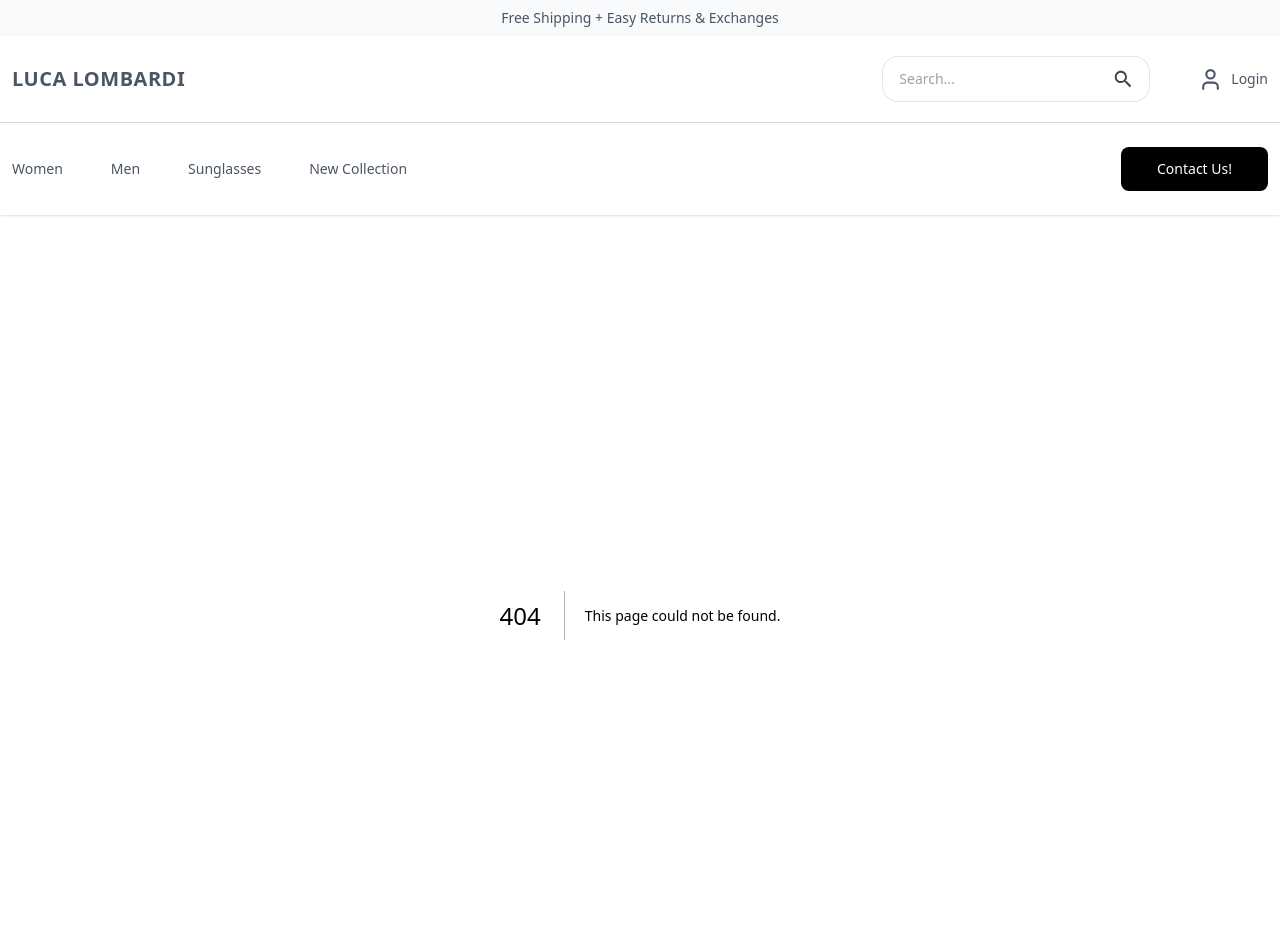
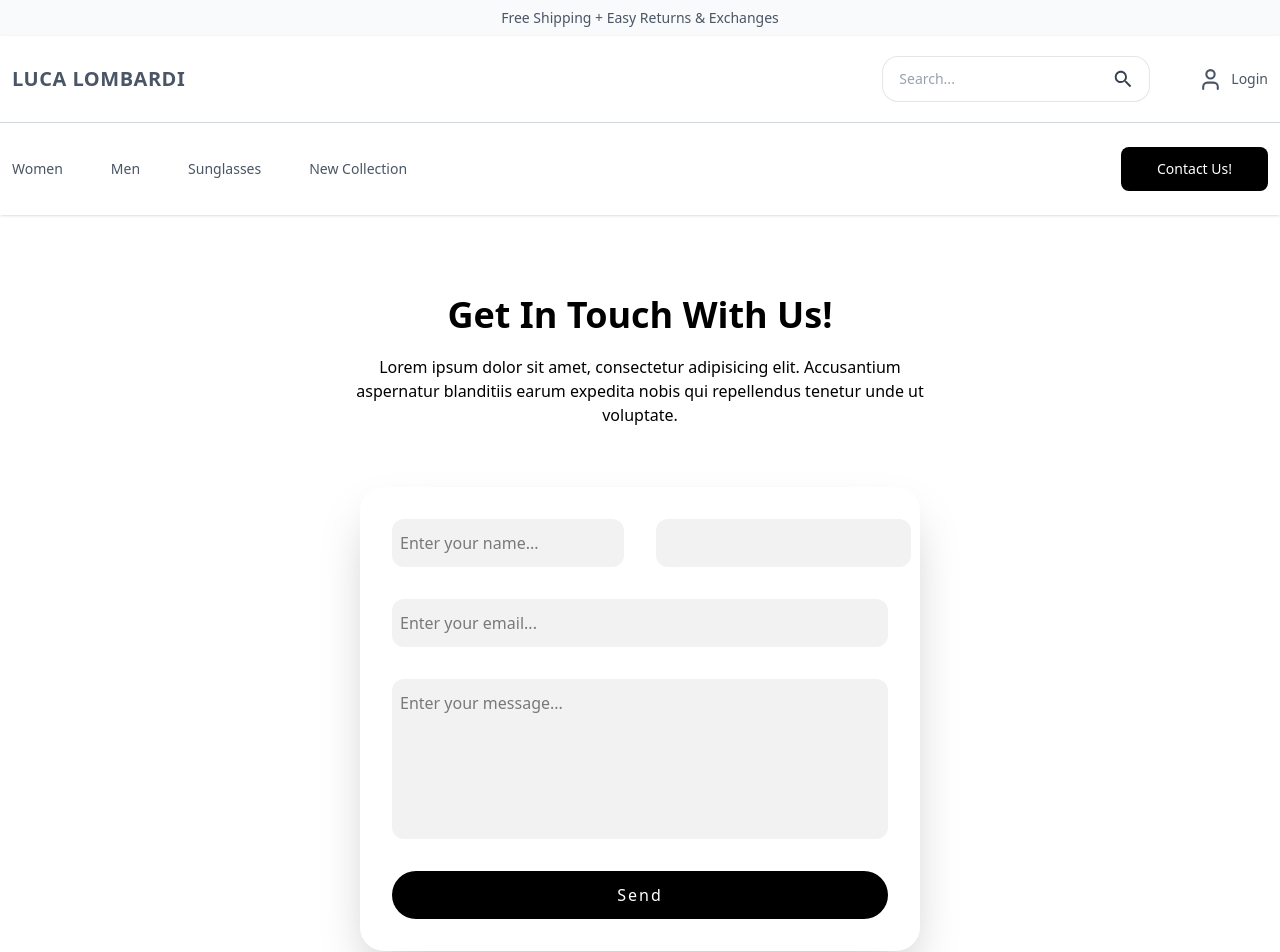
Before and after one commit to Hafis-bv/Luca-Lombardi, a Next.js app: page /contact in a window 1280 px wide. Before the commit this address had no page. Shown: the top 952 px of the page. Built offline with nearby package versions, Linux system fonts and the light colour scheme.

Commit message:
Create error,loading,not-found page contact page

```diff
--- a/package.json
+++ b/package.json
@@ -14,6 +14,7 @@
     "react": "19.2.4",
     "react-dom": "19.2.4",
     "react-icons": "^5.6.0",
+    "react-spinners": "^0.17.0",
     "swiper": "^12.2.0"
   },
   "devDependencies": {
--- /dev/null
+++ b/src/app/contact/page.tsx
@@ -0,0 +1,9 @@
+import { ContactForm } from "./widgets/ContactForm";
+
+export default function Contact() {
+  return (
+    <>
+      <ContactForm />
+    </>
+  );
+}
--- /dev/null
+++ b/src/app/contact/widgets/ContactForm.tsx
@@ -0,0 +1,39 @@
+import { Container } from "@/components/Container";
+import { Input } from "@/components/Input";
+
+export function ContactForm() {
+  return (
+    <div>
+      <div className="flex flex-col items-center text-center gap-5 pt-20">
+        <h1 className="text-4xl font-semibold">Get In Touch With Us!</h1>
+        <p className="max-w-150">
+          Lorem ipsum dolor sit amet, consectetur adipisicing elit. Accusantium
+          aspernatur blanditiis earum expedita nobis qui repellendus tenetur
+          unde ut voluptate.
+        </p>
+      </div>
+      <Container className="pt-15 pb-30 mx-4 p-8">
+        <form className="grid grid-cols-2 gap-8 shadow-2xl rounded-3xl w-full p-8 md:w-140 mx-auto ">
+          <div className="flex flex-col relative col-span-2 md:col-span-1">
+            <Input placeholder="Enter your name..." />
+          </div>
+          <div className="col-span-2 md:col-span-1 bg-[#f2f2f2] rounded-xl px-2">
+            <Input placeholder="" />
+          </div>
+          <div className="flex flex-col relative col-span-2">
+            <Input placeholder="Enter your email..." />
+          </div>
+          <div className="flex flex-col gap-1 col-span-2">
+            <textarea
+              placeholder="Enter your message..."
+              className="bg-[#f2f2f2] py-3 px-2 rounded-xl h-40 outline-none resize-none"
+            />
+          </div>
+          <button className="bg-black col-span-2 text-white w-full font-medium tracking-[2px] py-3 rounded-3xl cursor-pointer">
+            Send
+          </button>
+        </form>
+      </Container>
+    </div>
+  );
+}
--- /dev/null
+++ b/src/app/error.tsx
@@ -0,0 +1,12 @@
+"use client";
+
+export default function Error() {
+  return (
+    <div className="h-screen flex flex-col items-center mt-40">
+      <h1 className="text-8xl text-slate-800 font-bold border-b pb-2.5 mb-10">
+        500
+      </h1>
+      <p className="text-2xl font-medium">Server error</p>
+    </div>
+  );
+}
--- /dev/null
+++ b/src/app/loading.tsx
@@ -0,0 +1,11 @@
+"use client";
+
+import { BeatLoader } from "react-spinners";
+
+export default function Loading() {
+  return (
+    <div className="fixed inset-0 z-100 flex items-center justify-center bg-white">
+      <BeatLoader color="#1d293d" size={25} speedMultiplier={5} />
+    </div>
+  );
+}
--- /dev/null
+++ b/src/app/not-found.tsx
@@ -0,0 +1,10 @@
+export default function NotFound() {
+  return (
+    <div className="h-screen flex flex-col items-center mt-40">
+      <h1 className="text-8xl text-slate-800 font-bold border-b pb-2.5 mb-10">
+        404
+      </h1>
+      <p className="text-2xl font-medium">Page not found</p>
+    </div>
+  );
+}
--- a/src/app/page.tsx
+++ b/src/app/page.tsx
@@ -5,11 +5,11 @@ import { Privacy } from "@/widgets/Privacy";
 
 export default function Home() {
   return (
-    <div>
+    <>
       <Hero />
       <Collections />
       <PopularProducts />
       <Privacy />
-    </div>
+    </>
   );
 }
--- /dev/null
+++ b/src/components/Input.tsx
@@ -0,0 +1,35 @@
+"use client";
+
+import clsx from "clsx";
+
+interface InputProps {
+  placeholder?: string;
+  type?: string;
+  name?: string;
+  value?: string;
+  onChange?: () => void;
+  className?: string;
+}
+
+export function Input({
+  placeholder,
+  type = "text",
+  name,
+  value,
+  onChange = () => {},
+  className,
+}: InputProps) {
+  return (
+    <input
+      className={clsx(
+        "bg-[#f2f2f2] py-3 px-2 rounded-xl outline-none",
+        className,
+      )}
+      type={type}
+      placeholder={placeholder}
+      name={name || ""}
+      value={value || ""}
+      onChange={onChange}
+    />
+  );
+}
--- a/src/widgets/Navbar.tsx
+++ b/src/widgets/Navbar.tsx
@@ -73,9 +73,12 @@ export function Navbar() {
             </Link>
           ))}
         </div>
-        <button className="cursor-pointer rounded-lg bg-black px-9 py-3 text-sm font-normal text-white">
+        <Link
+          href={"/contact"}
+          className="cursor-pointer rounded-lg bg-black px-9 py-3 text-sm font-normal text-white"
+        >
           Contact Us!
-        </button>
+        </Link>
       </Container>
       <MobileMenu navLinks={navLinks} active={active} setActive={setActive} />
     </nav>
```
Also changed, not shown: 1 other file (tests, documents, lock files or other folders).
